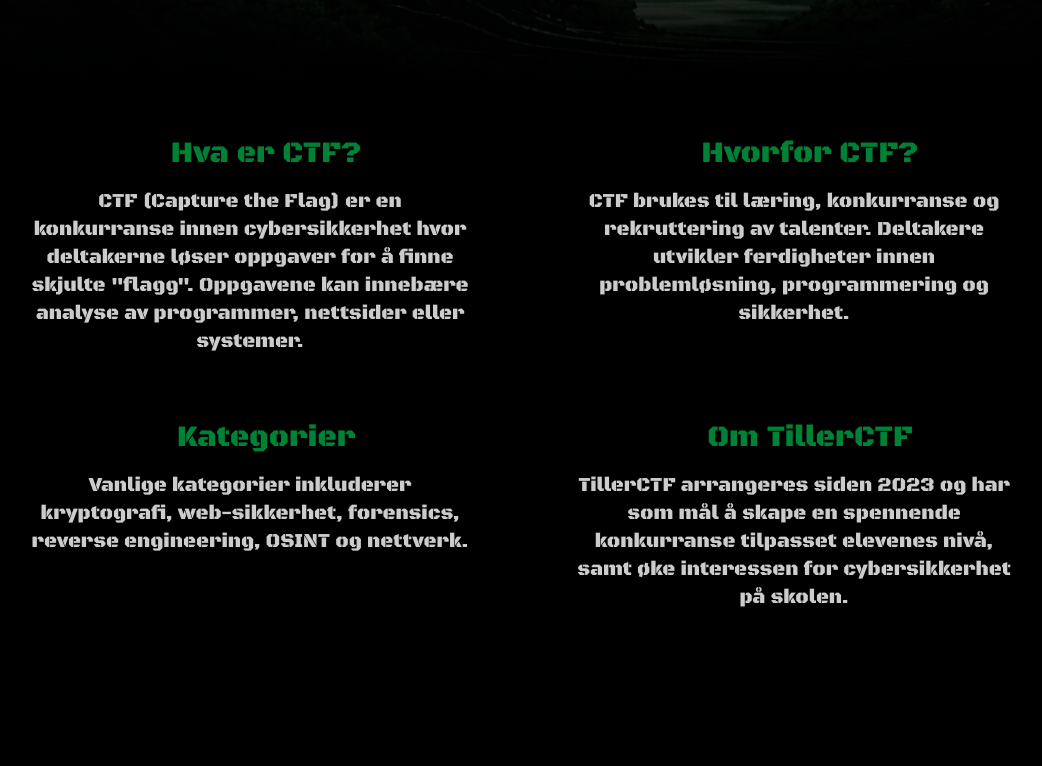
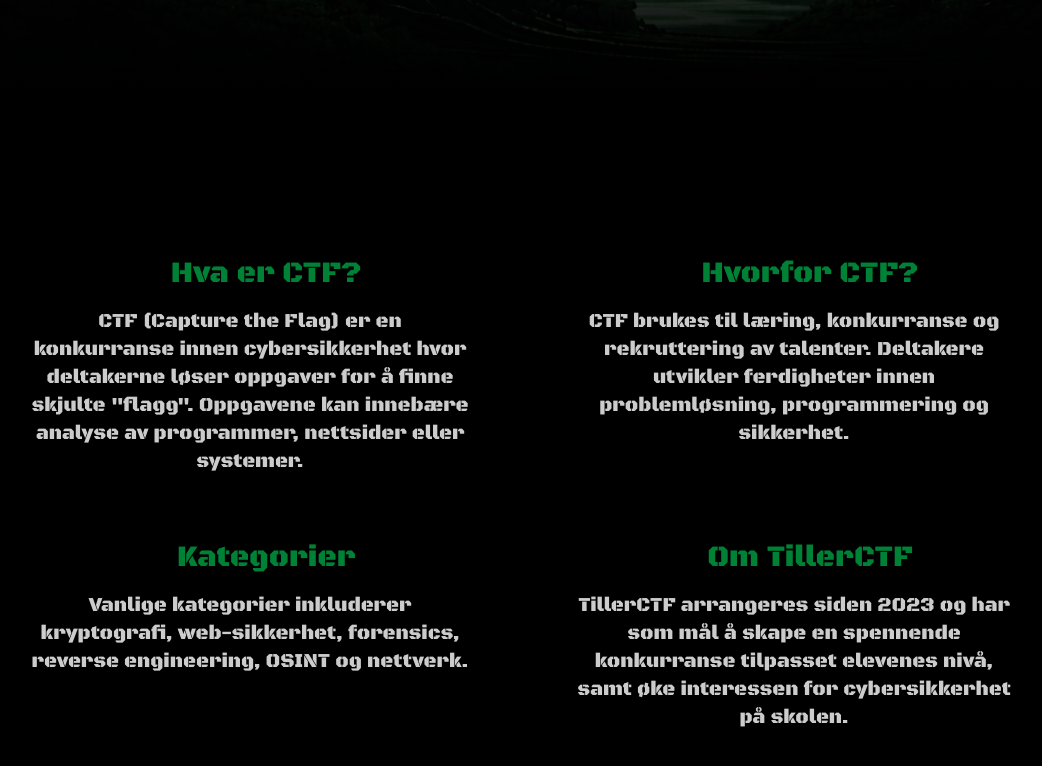
Before and after one commit to Radions191/TillerCTFnetside, a React (Vite) app in the folder tillerCTFnetside/: page / in a window 1280 px wide. Shown: the part 764-1530 px from the top of the page, without its empty margins (102-1144 px from the left). Built offline with nearby package versions, Linux system fonts and the light colour scheme.

Commit message:
lowered 'CTF describing' text

```diff
--- a/tillerCTFnetside/src/pages/MainPage.tsx
+++ b/tillerCTFnetside/src/pages/MainPage.tsx
@@ -1,7 +1,6 @@
 export default function MainPage() {
   return (
     <div className="text-white">
-      {/* HERO */}
       <div
         className="relative h-screen bg-cover bg-center"
         style={{
@@ -9,13 +8,12 @@
           backgroundPositionY: "1px",
         }}
       >
-        <div className="absolute inset-0 bg-gradient-to-b from-transparent via-black/40 to-black"></div>
+        <div className="absolute inset-0 bg-linear-to-b from-transparent via-black/40 to-black"></div>
 
-        <div className="relative flex items-center justify-center h-full text-4xl font-bold"></div>
+        <div className="relative flex items-end  justify-center h-full text-4xl font-bold"></div>
       </div>
 
-      {/* CONTENT */}
-      <div className="bg-black min-h-screen p-10">
+      <div className="bg-black min-h-screen pt-40 px-10 pb-10">
         <div className="max-w-5xl mx-auto grid grid-cols-1 md:grid-cols-2 gap-16">
           <div id="om-oss" className="text-center">
             <h2 className="text-3xl text-green-700">Hva er CTF?</h2>
```
Also changed, not shown: tillerCTFnetside/public/background.jpg (deleted).
